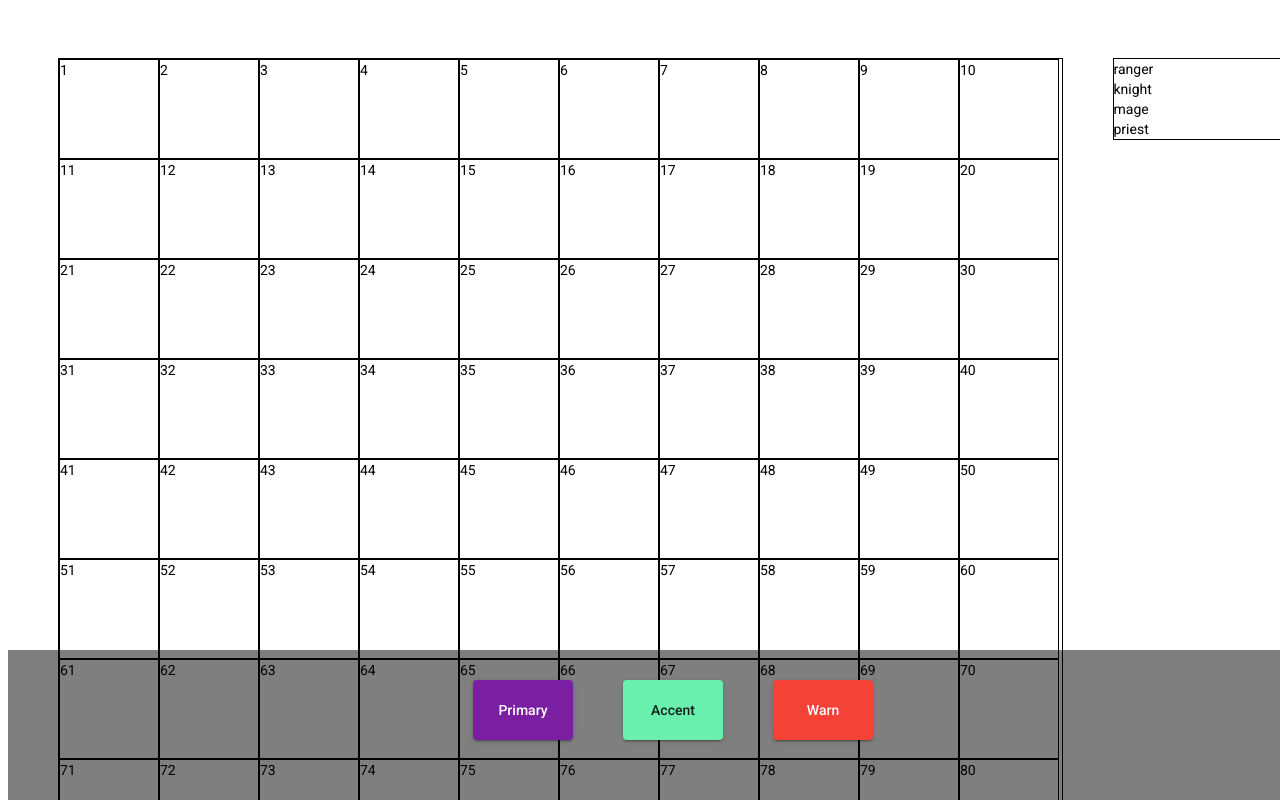
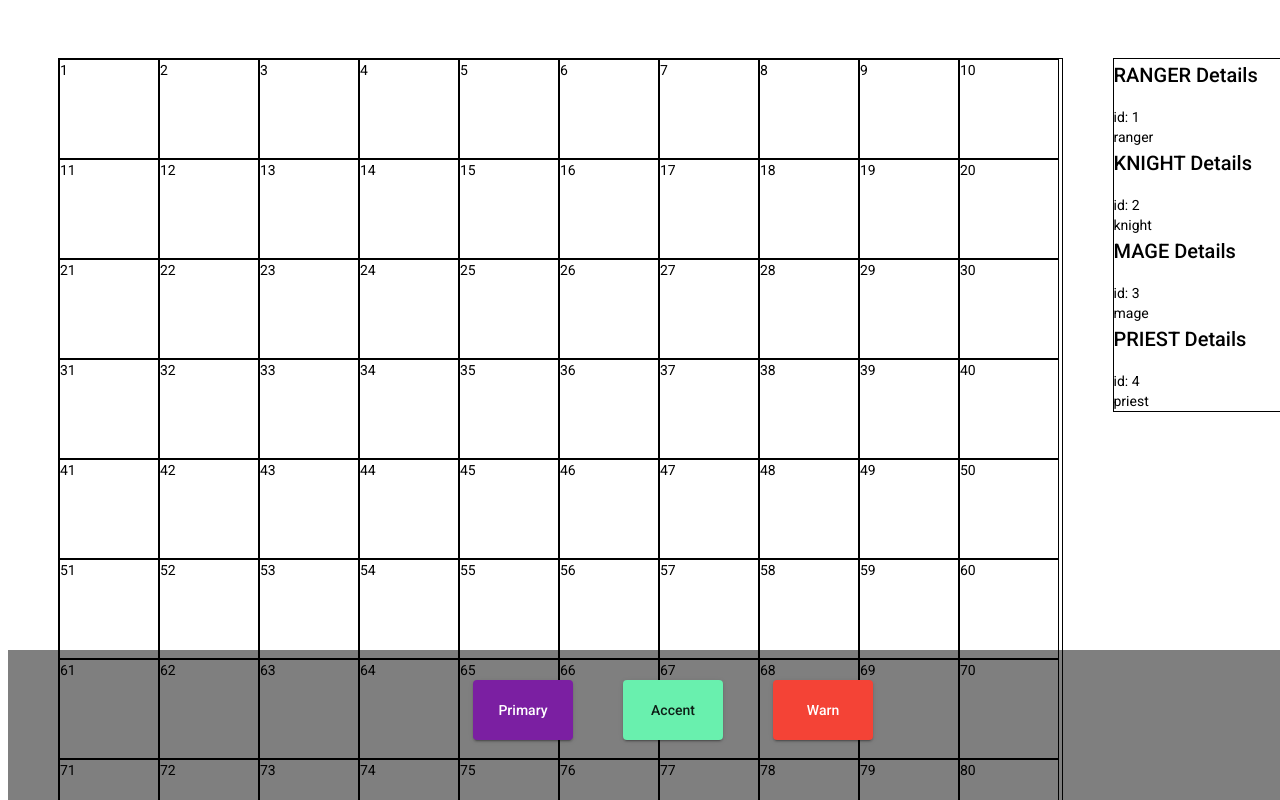
Before and after one commit to zipit145/boardgame, an Angular app: page / in a window 1280 px wide. Shown: the top 800 px of the page. Built offline with nearby package versions, Linux system fonts and the light colour scheme.

Commit message:
created character card component, character dashboard displays an unstyled list of cards now

```diff
--- a/src/app/app.module.ts
+++ b/src/app/app.module.ts
@@ -9,6 +9,7 @@ import { CharacterDashboardComponent } from './character-dashboard/character-das
 import { ControlsComponent } from './controls/controls.component';
 
 import { AngularMaterialModule } from './angular-material.module';
+import { CharactercardComponent } from './charactercard/charactercard.component';
 
 
 @NgModule({
@@ -16,7 +17,8 @@ import { AngularMaterialModule } from './angular-material.module';
     AppComponent,
     BoardComponent,
     CharacterDashboardComponent,
-    ControlsComponent
+    ControlsComponent,
+    CharactercardComponent
   ],
   imports: [
     BrowserModule,
--- a/src/app/character-dashboard/character-dashboard.component.html
+++ b/src/app/character-dashboard/character-dashboard.component.html
@@ -1,7 +1,7 @@
 <div class="CharacterDashboard">
 
     <div *ngFor="let character of characters">
-        {{character.name}}
+        <app-charactercard [character]="character"></app-charactercard>
     </div>
 
 </div>
--- /dev/null
+++ b/src/app/charactercard/charactercard.component.html
@@ -0,0 +1,7 @@
+<div *ngIf="character">
+
+    <h2>{{character.name | uppercase}} Details</h2>
+    <div><span>id: </span>{{character.id}}</div>
+    <div>{{character.name}}</div>
+
+</div>
--- /dev/null
+++ b/src/app/charactercard/charactercard.component.ts
@@ -0,0 +1,17 @@
+import { Component, OnInit, Input } from '@angular/core';
+import { Character } from '../character';
+
+@Component({
+  selector: 'app-charactercard',
+  templateUrl: './charactercard.component.html',
+  styleUrls: ['./charactercard.component.sass']
+})
+export class CharactercardComponent implements OnInit {
+  @Input() character: Character;
+
+  constructor() { }
+
+  ngOnInit(): void {
+  }
+
+}
```
Also changed, not shown: src/app/charactercard/charactercard.component.sass (added), 1 other file (tests, documents, lock files or other folders).
